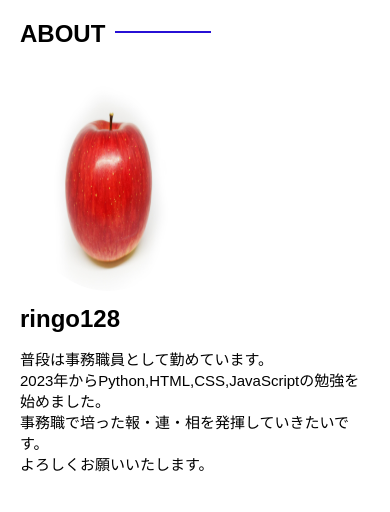
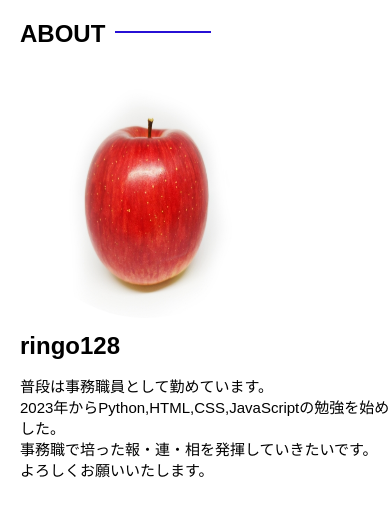
Before and after one commit to tyan-man/portfolio-Nakasu, a plain HTML site: page index.html in a window 390 px wide. Shown: the part 549-1061 px from the top of the page. Drawn offline with Linux system fonts and the light colour scheme.

Commit message:
style.cssの修正

```diff
--- a/style.css
+++ b/style.css
@@ -406,7 +406,7 @@ a {
     }
 
     #about {
-        position: relative;
+        width: 100%;
         margin: 20px;
     }
 
@@ -415,15 +415,16 @@ a {
     }
 
     #about-photo {
-        width: 50%;
-        height: 50%;
+        flex-wrap: wrap;
+        width: 250px;
+        height: 250px;
         border-radius: 50%;
-        margin: 0;
     }
 
     #about-derection {
+        flex-wrap: wrap;
         width: 100%;
-        height: 300px;
+        height: auto;
     }
 
     #skill {
```
